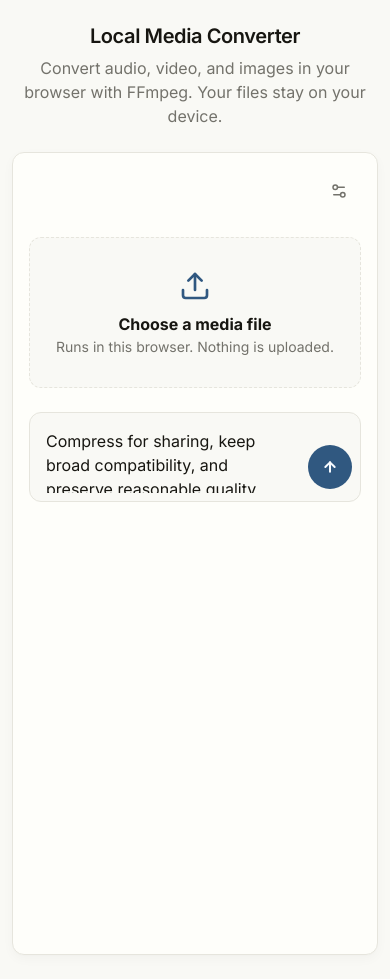
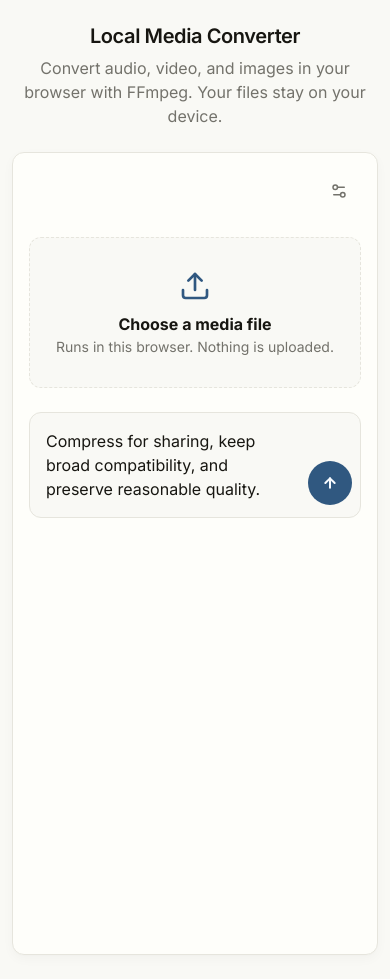
Before and after one commit to jomi-se/ffmpeg-edge, a React (Vite) app: page / in a window 390 px wide. Built offline with nearby package versions, Linux system fonts and the light colour scheme.

Commit message:
Fix mobile planner prompt editing

```diff
--- a/src/App.tsx
+++ b/src/App.tsx
@@ -14,7 +14,7 @@ import {
   Upload,
   Wand2,
 } from "lucide-react";
-import { useEffect, useMemo, useRef, useState } from "react";
+import { useEffect, useLayoutEffect, useMemo, useRef, useState } from "react";
 import {
   argsToCommand,
   commandToChips,
@@ -76,6 +76,7 @@ export function App() {
   const [runtimeStatus, setRuntimeStatus] = useState(getFfmpegRuntimeStatus());
   const [browserStatus, setBrowserStatus] = useState(getBrowserRuntimeStatus());
   const activeFileRef = useRef<File | null>(null);
+  const promptRef = useRef<HTMLTextAreaElement | null>(null);
 
   const chips = useMemo(() => commandToChips(args), [args]);
   const fileKind = getFileKind(file);
@@ -100,6 +101,14 @@ export function App() {
     }, 2000);
     return () => window.clearInterval(interval);
   }, []);
+
+  useLayoutEffect(() => {
+    const promptInput = promptRef.current;
+    if (!promptInput) return;
+
+    promptInput.style.height = "auto";
+    promptInput.style.height = `${promptInput.scrollHeight}px`;
+  }, [prompt]);
 
   function addFfmpegEvent(message: string) {
     setFfmpegStatus(message);
@@ -436,9 +445,15 @@ export function App() {
             {/* Chat Bubble / Planner */}
             <div className="planner-bubble">
               <textarea
+                ref={promptRef}
                 placeholder="Describe the output you want, for example: compress to 720p"
                 value={prompt}
                 onChange={(e) => setPrompt(e.target.value)}
+                onFocus={() => {
+                  if (prompt === starterPrompt) {
+                    setPrompt("");
+                  }
+                }}
                 onKeyDown={(e) => {
                   if (e.key === "Enter" && !e.shiftKey) {
                     e.preventDefault();
--- a/src/styles.css
+++ b/src/styles.css
@@ -390,8 +390,10 @@ h2 {
   padding: var(--space-2);
   resize: none;
   min-height: 44px;
+  max-height: min(34dvh, 240px);
   line-height: 1.5;
   outline: none;
+  overflow-y: auto;
 }
 
 .planner-bubble .btn-send {
```
